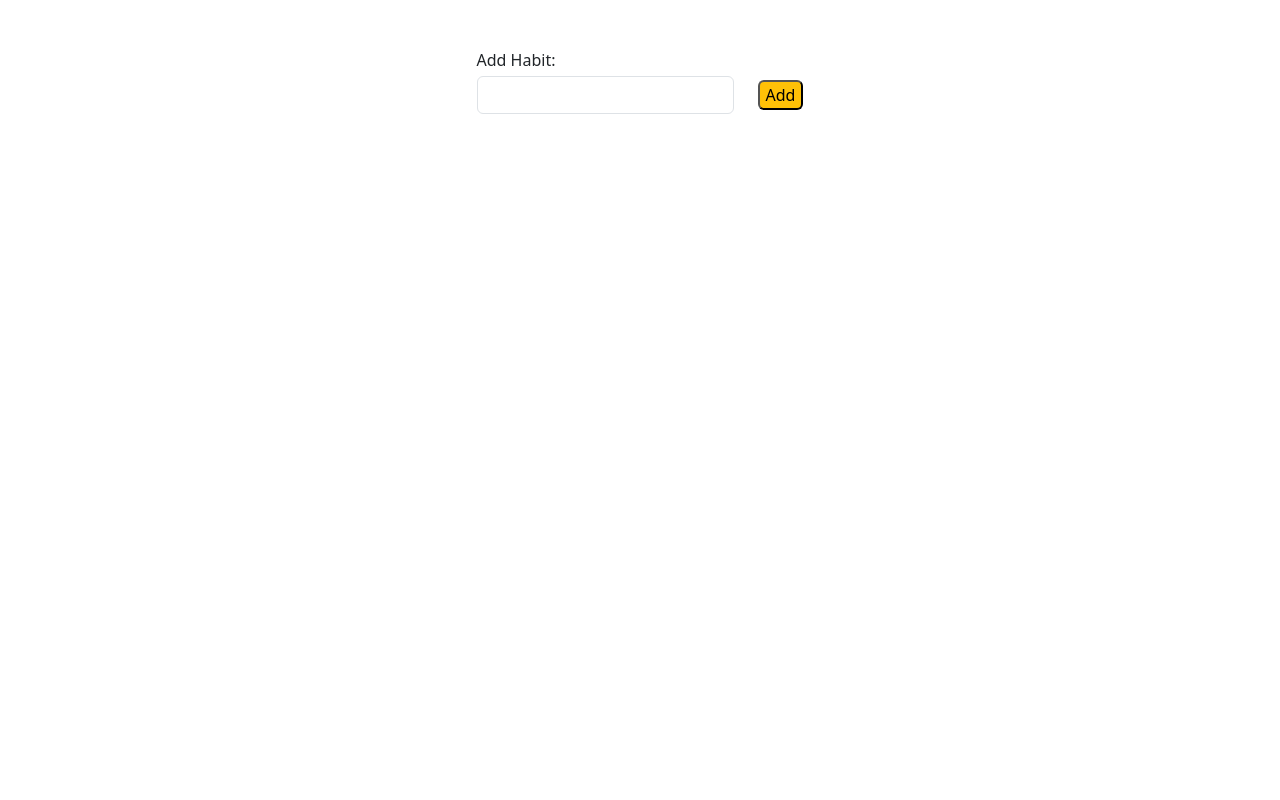
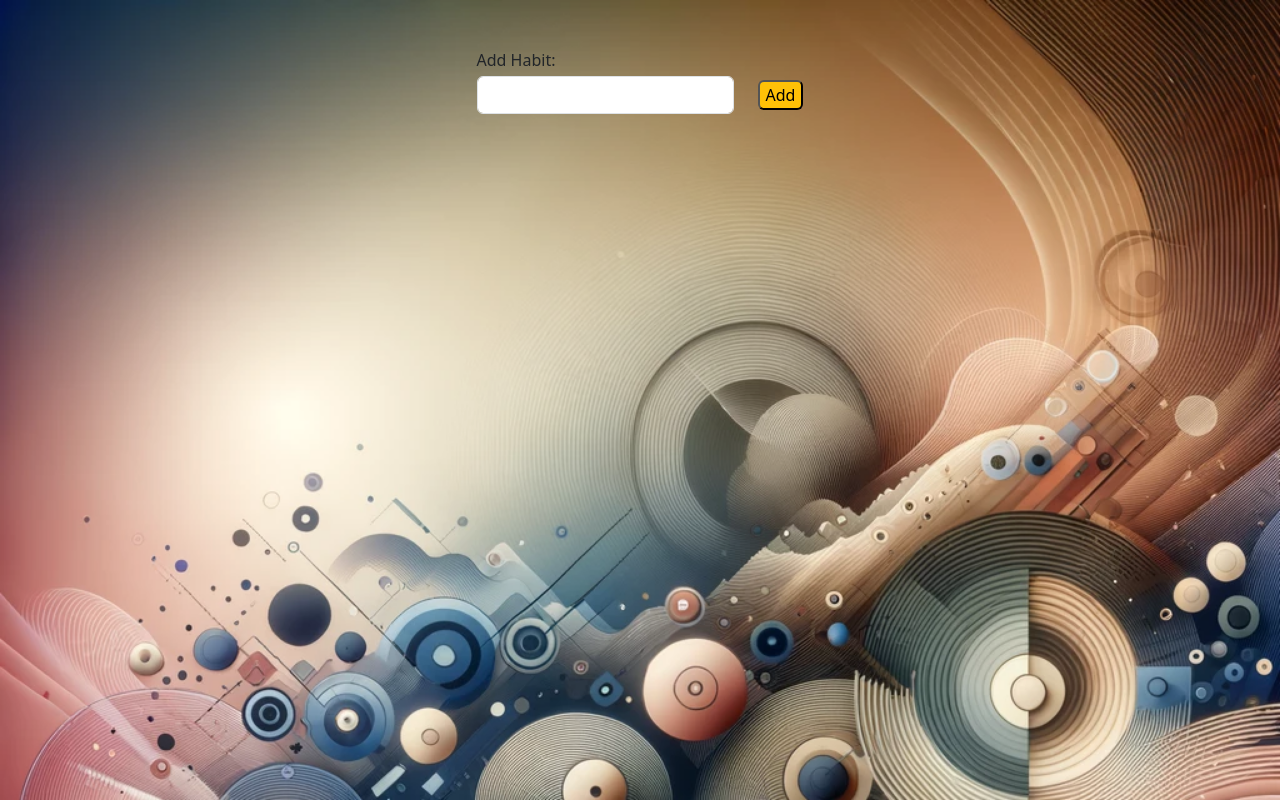
Before and after one commit to MatthewPCope/Habits, a React (Vite) app: page / in a window 1280 px wide. Built offline with nearby package versions, Linux system fonts and the light colour scheme.

Commit message:
added background image

```diff
--- a/index.html
+++ b/index.html
@@ -7,7 +7,7 @@
     <title>Vite + React</title>
     <link href="https://cdn.jsdelivr.net/npm/bootstrap@5.3.3/dist/css/bootstrap.min.css" rel="stylesheet" integrity="sha384-QWTKZyjpPEjISv5WaRU9OFeRpok6YctnYmDr5pNlyT2bRjXh0JMhjY6hW+ALEwIH" crossorigin="anonymous">
   </head>
-  <body>
+  <body class="bg">
     <div id="root"></div>
     <script type="module" src="/src/main.jsx"></script>
   </body>
--- a/src/index.css
+++ b/src/index.css
@@ -4,3 +4,9 @@
   display: flex;
   justify-content: center;
 }
+
+.bg{
+  background-image: url(assets/background_image.webp);
+
+  background-size: cover;
+}
```
Also changed, not shown: src/assets/background_image.webp (added).
